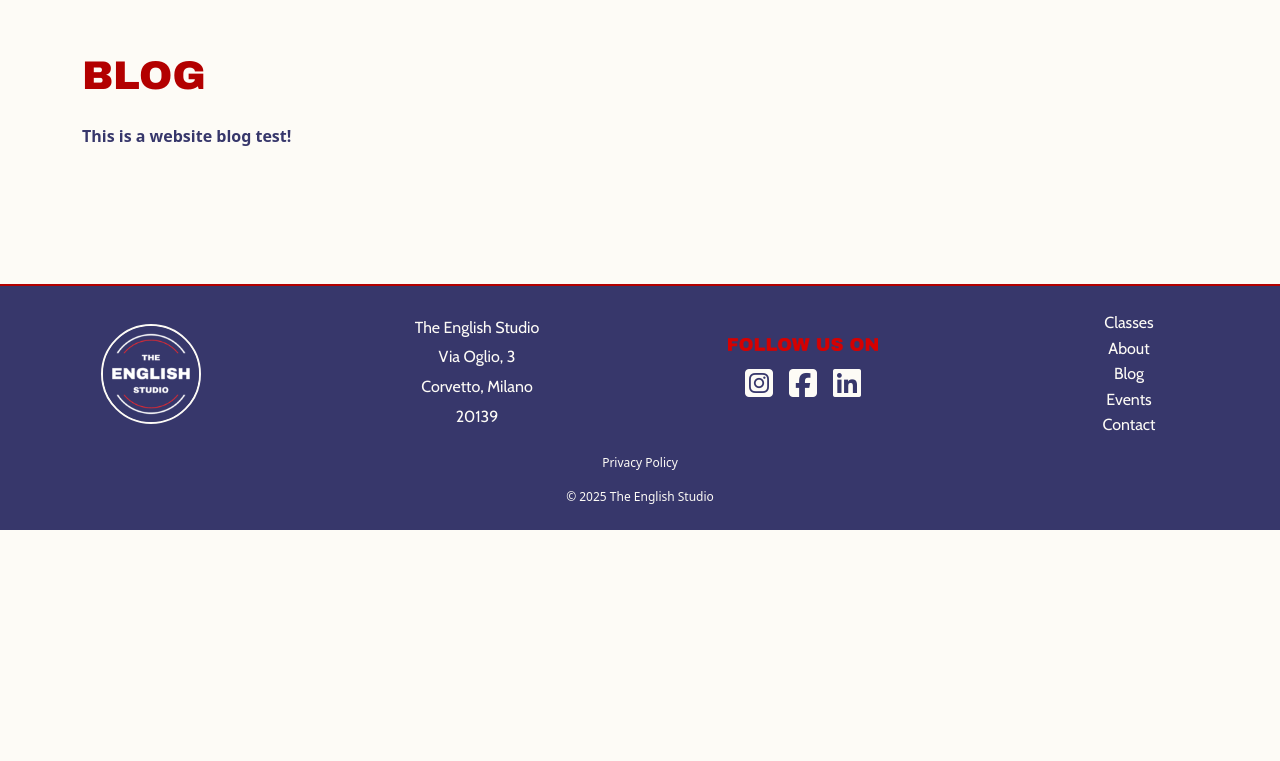
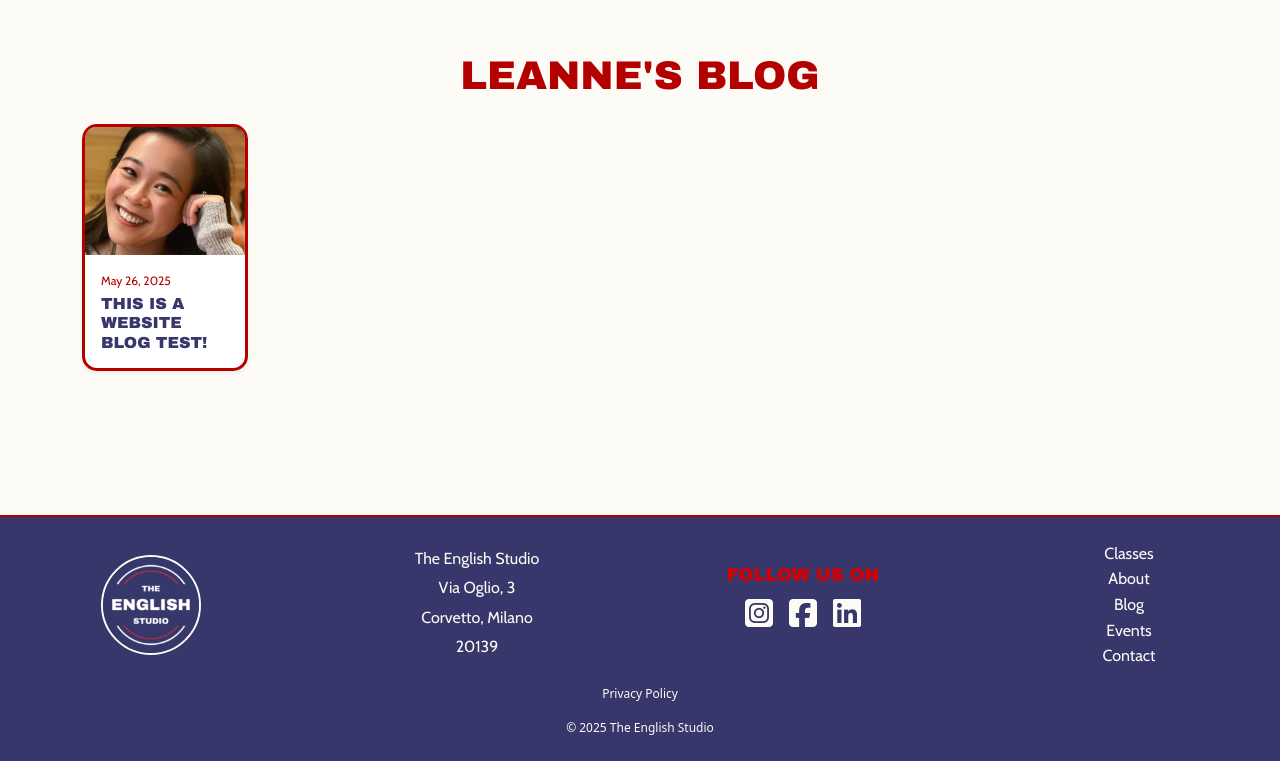
Before and after one commit to kimjev-webdev/theenglishstudiocorvetto, a Django app: page /en/blog/ in a window 1280 px wide; the page is wider, and only the part inside the window is pictured. Shown: the part 378-1139 px from the top of that part. Before the commit the page ends 908 px from the top of that part, so only its background shows below. Run offline with Django 5.2, Linux system fonts and the light colour scheme; data comes from the database, SQL or seed files in the repository; both versions use the stored data as it was after the commit.

Commit message:
progress on blog layout

```diff
--- a/blog/models.py
+++ b/blog/models.py
@@ -7,7 +7,10 @@ from django.contrib.auth.models import User
 
 
 def blog_image_upload_path(instance, filename):
-    return f'blog/images/{instance.slug}/{filename}'
+    return (
+        os.path.join('blog', 'images', instance.slug, filename)
+        .replace('\\', '/')
+    )
 
 
 def blog_video_upload_path(instance, filename):
--- a/config/settings.py
+++ b/config/settings.py
@@ -157,3 +157,7 @@ EMAIL_USE_TLS = True
 EMAIL_HOST_USER = os.getenv('EMAIL_HOST_USER')
 EMAIL_HOST_PASSWORD = os.getenv('EMAIL_HOST_PASSWORD')  # More secure
 DEFAULT_FROM_EMAIL = os.getenv('DEFAULT_FROM_EMAIL')
+
+# blog media files
+MEDIA_URL = '/media/'
+MEDIA_ROOT = os.path.join(BASE_DIR, 'media')
--- a/config/urls.py
+++ b/config/urls.py
@@ -17,7 +17,10 @@ Including another URLconf
 
 from django.contrib import admin
 from django.urls import path, include
+from django.conf import settings
+from django.conf.urls.static import static
 from django.conf.urls.i18n import i18n_patterns
+
 
 urlpatterns = [
     # Language switching (keep this outside)
@@ -30,3 +33,9 @@ urlpatterns += i18n_patterns(
     path('contact/', include('contact.urls')),
     path('blog/', include('blog.urls')),
 )
+
+# Serve media files in development — **MUST be outside i18n_patterns**
+if settings.DEBUG:
+    urlpatterns += static(
+        settings.MEDIA_URL, document_root=settings.MEDIA_ROOT
+    )
--- a/main/static/css/styles.css
+++ b/main/static/css/styles.css
@@ -53,6 +53,9 @@ main {
     font-family: 'Cabin', sans-serif;
     font-weight: 400;
     line-height: 1.6;
+  }
+
+.justify-text {
     text-align: justify;
   }
 
@@ -260,6 +263,32 @@ img.footerpic {
   height: 10rem;
 }
 
+/*blog styles*/
+/*blog card styles*/
+.blog-card {
+  border: 3px solid #B30000  !important;
+  border-radius: 15px;
+  background-color: #ffffff !important;
+}
+
+.blogimage {
+  position: absolute;
+  top: 0;
+  left: 0;
+  width: 100%;
+  height: 100%;
+  object-fit: cover;
+}
+
+.poststyles {
+  position: relative;
+  width: 100%;
+  padding-top: 80%;
+  overflow: hidden;
+  border-top-left-radius: 11px;
+  border-top-right-radius: 11px;
+}
+
 /*contact.html styles*/
 /*modal styles*/
 .modal-content {
@@ -270,7 +299,6 @@ img.footerpic {
   align-items: flex-start;
   justify-content: center !important;
 }
-
 
 /* media queries for responsive design */
 
--- a/main/templates/blog/blog_list.html
+++ b/main/templates/blog/blog_list.html
@@ -1,19 +1,34 @@
 {% extends "base.html" %}
-{% block title %}Blog{% endblock %}
+{% block title %}Leanne's Blog{% endblock %}
 
 {% block content %}
   <main class="container py-5">
-    <h1 class="primaryfont red mb-4">Blog</h1>
-    <ul class="list-unstyled">
+    <h1 class="primaryfont text-center red mb-4">Leanne's Blog</h1>
+
+    <div class="row">
       {% for post in posts %}
-        <li class="mb-3">
-          <a class="navy text-decoration-none" href="{% url 'blog_detail' slug=post.slug %}">
-            <strong>{{ post.title_en }}</strong>
-          </a>
-        </li>
+        <div class="col-12 col-md-6 col-lg-3 col-xl-2 mb-4">
+          <div class="card blog-card h-100 shadow-sm border-0">
+            {% if post.featured_image %}
+                <div class="poststyles">
+                <img src="{{ post.featured_image.url }}"
+                     alt="{{ post.title_en }}"
+                     class="blogimage">
+
+                </div>
+            {% endif %}
+            <div class="card-body">
+                <p class="mini-text red body-text mb-1">{{ post.published_at|date:"F j, Y" }}</p>
+              <h6 class="card-title navy primaryfont mb-0">{{ post.title_en }}</h6>
+            </div>
+            <a href="{% url 'blog_detail' slug=post.slug %}" class="stretched-link"></a>
+          </div>
+        </div>
       {% empty %}
-        <p>No posts found.</p>
+        <div class="col">
+          <p>No posts found.</p>
+        </div>
       {% endfor %}
-    </ul>
+    </div>
   </main>
 {% endblock %}
--- a/main/urls.py
+++ b/main/urls.py
@@ -1,6 +1,7 @@
 from django.urls import path
 from . import views
-
+from django.conf import settings
+from django.conf.urls.static import static
 
 urlpatterns = [
     path('', views.home, name='index'),
@@ -8,3 +9,9 @@ urlpatterns = [
     path('about/', views.about, name='about'),
     path('events/', views.events, name='events'),
 ]
+
+if settings.DEBUG:
+    urlpatterns += static(
+        settings.MEDIA_URL,
+        document_root=settings.MEDIA_ROOT
+    )
```
Also changed, not shown: BUGLOG.md (+6 -0 lines), main/templates/blog/blog_detail.html (+8 -0 lines), db.sqlite3, media/blog/images/this-is-a-website-blog-test/leanneprofile.webp (added).
